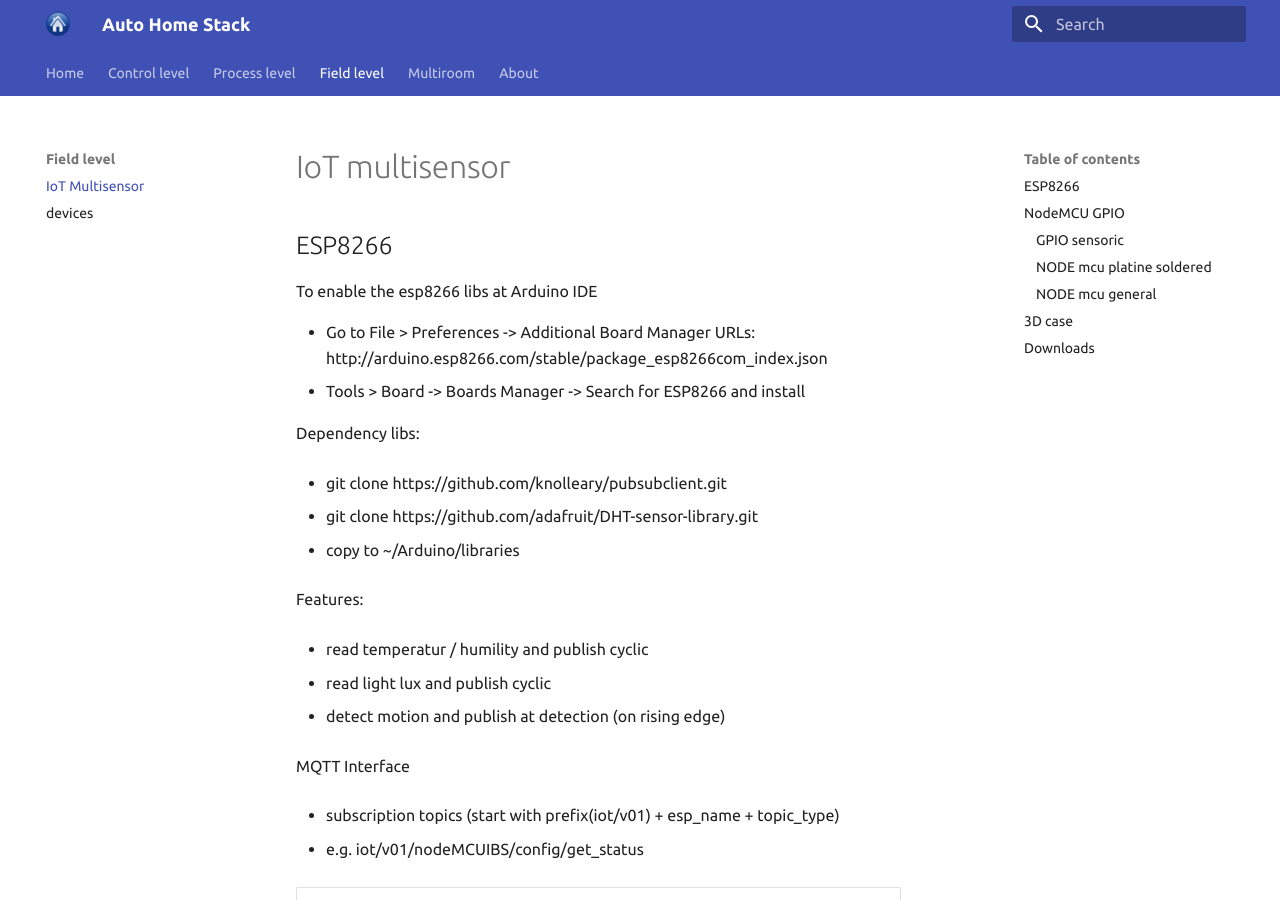
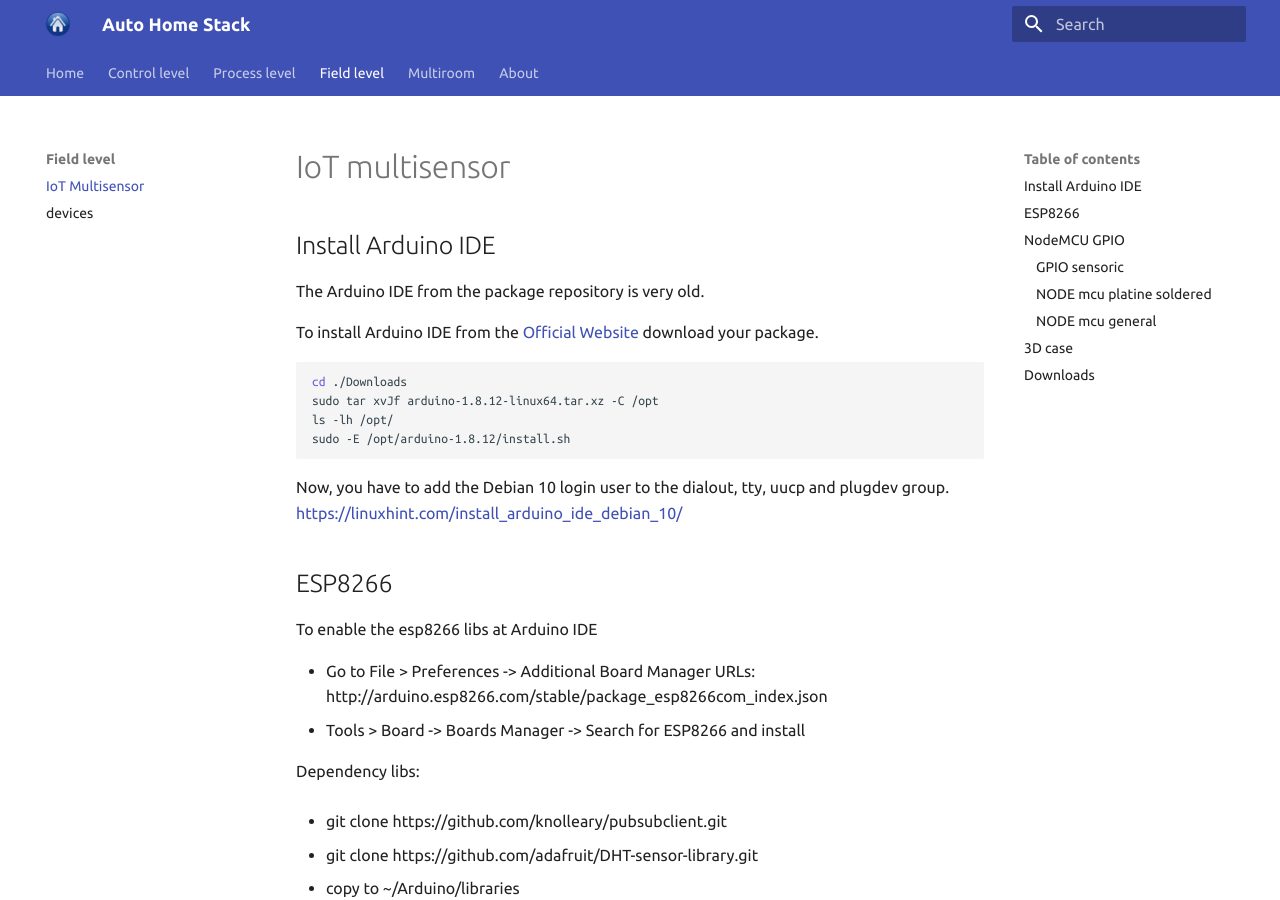
Before and after one commit to alexkratzer/autohomestack, an MkDocs documentation site: the page built from docs/level_field/iot_multisensor.md, in a window 1280 px wide and 900 px high. Built offline with MkDocs 1.6.1 and Material for MkDocs 9.7.7, drawn with Linux system fonts in a browser that asks for light colours; some of the changed text lies outside the part shown.

````diff
--- a/docs/level_field/iot_multisensor.md
+++ b/docs/level_field/iot_multisensor.md
@@ -1,4 +1,20 @@
 # IoT multisensor
+
+## Install Arduino IDE
+
+The Arduino IDE from the package repository is very old.
+
+To install Arduino IDE from the [Official Website](https://www.arduino.cc/en/Main/software) download your package.
+
+```bash
+cd ./Downloads
+sudo tar xvJf arduino-1.8.12-linux64.tar.xz -C /opt
+ls -lh /opt/
+sudo -E /opt/arduino-1.8.12/install.sh
+```
+
+Now, you have to add the Debian 10 login user to the dialout, tty, uucp and plugdev group.
+[https://linuxhint.com/install_arduino_ide_debian_10/](https://linuxhint.com/install_arduino_ide_debian_10/)
 
 ## ESP8266
 
````
Also changed, not shown: other parts of docs/level_field/iot_multisensor.md (+2 -2 lines), docs/references.md (+1 -0 lines).
